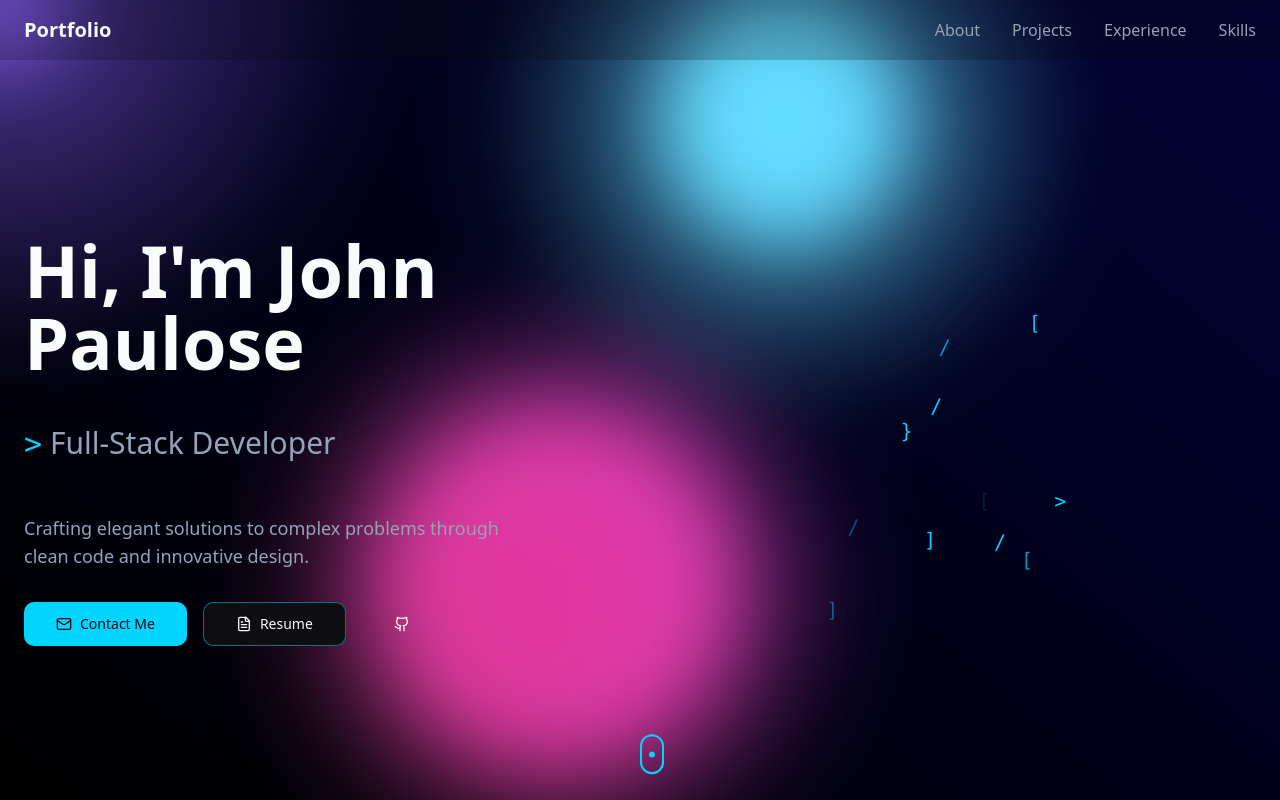
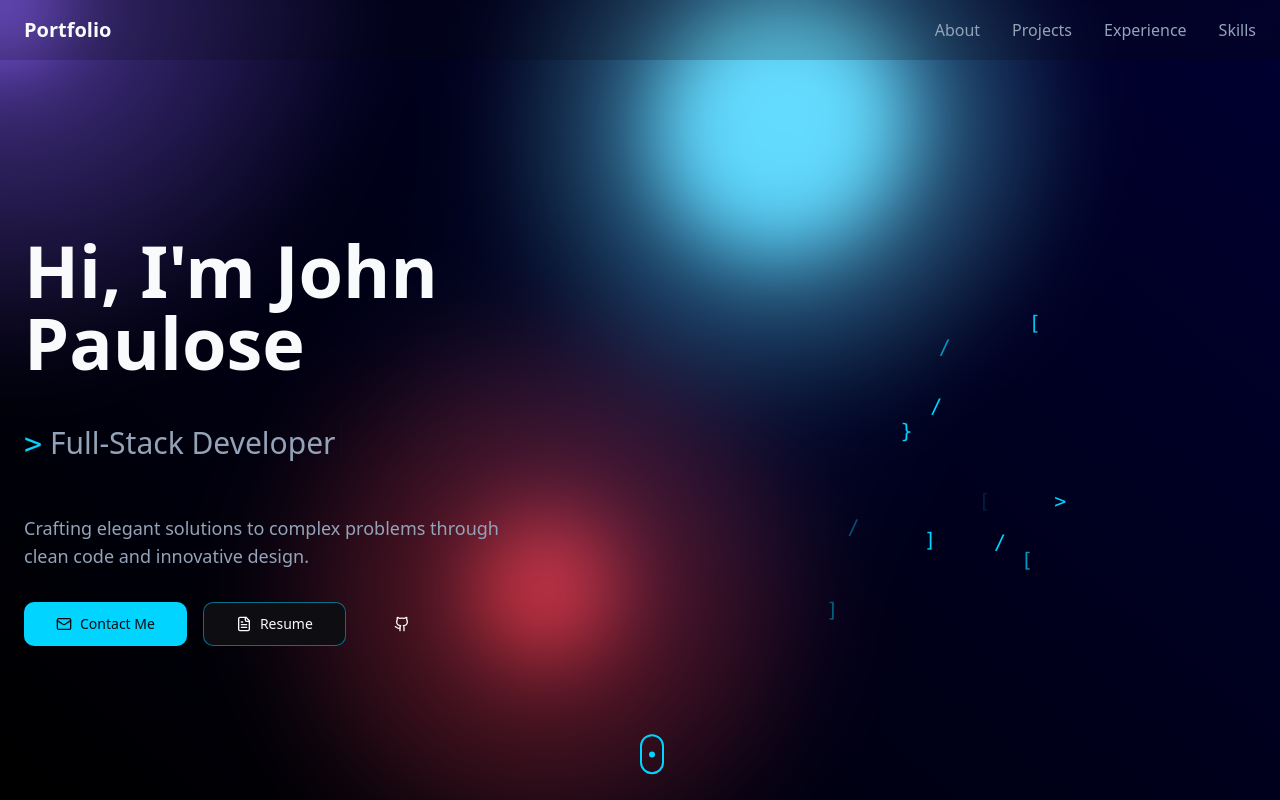
Before and after one commit to johnp2003/portofilo, a React (Vite) app: page / in a window 1280 px wide. Shown: the top 800 px of the page. Built offline with nearby package versions, Linux system fonts and the light colour scheme; the HTML template or start-up script is replaced by a standard one.

Commit message:
adjusted aceternity background

```diff
--- a/src/App.tsx
+++ b/src/App.tsx
@@ -16,7 +16,6 @@ const App = () => (
       <BrowserRouter>
         <Routes>
           <Route path="/" element={<Index />} />
-          {/* ADD ALL CUSTOM ROUTES ABOVE THE CATCH-ALL "*" ROUTE */}
           <Route path="*" element={<NotFound />} />
         </Routes>
       </BrowserRouter>
--- a/src/components/ui/background-gradient-animation.tsx
+++ b/src/components/ui/background-gradient-animation.tsx
@@ -120,7 +120,7 @@ export const BackgroundGradientAnimation = ({
       >
         <div
           className={cn(
-            `absolute [background:radial-gradient(circle_at_center,_var(--first-color)_0,_var(--first-color)_50%)_no-repeat]`,
+            `absolute [background:radial-gradient(circle_at_center,_rgba(var(--first-color),_0.10)_0,_rgba(var(--first-color),_0)_50%)_no-repeat]`,
             `[mix-blend-mode:var(--blending-value)] w-[var(--size)] h-[var(--size)] top-[calc(50%-var(--size)/2)] left-[calc(50%-var(--size)/2)]`,
             `[transform-origin:center_center]`,
             `animate-first`,
@@ -129,7 +129,7 @@ export const BackgroundGradientAnimation = ({
         ></div>
         <div
           className={cn(
-            `absolute [background:radial-gradient(circle_at_center,_rgba(var(--second-color),_0.8)_0,_rgba(var(--second-color),_0)_50%)_no-repeat]`,
+            `absolute [background:radial-gradient(circle_at_center,_rgba(var(--second-color),_0.07)_0,_rgba(var(--second-color),_0)_50%)_no-repeat]`,
             `[mix-blend-mode:var(--blending-value)] w-[var(--size)] h-[var(--size)] top-[calc(50%-var(--size)/2)] left-[calc(50%-var(--size)/2)]`,
             `[transform-origin:calc(50%-400px)]`,
             `animate-second`,
--- a/tailwind.config.ts
+++ b/tailwind.config.ts
@@ -1,152 +1,169 @@
-import type { Config } from "tailwindcss";
+import type { Config } from 'tailwindcss';
+import tailwindcssAnimate from 'tailwindcss-animate';
 
 export default {
-  darkMode: ["class"],
-  content: ["./pages/**/*.{ts,tsx}", "./components/**/*.{ts,tsx}", "./app/**/*.{ts,tsx}", "./src/**/*.{ts,tsx}"],
-  prefix: "",
+  darkMode: ['class'],
+  content: [
+    './pages/**/*.{ts,tsx}',
+    './components/**/*.{ts,tsx}',
+    './app/**/*.{ts,tsx}',
+    './src/**/*.{ts,tsx}',
+  ],
+  prefix: '',
   theme: {
     container: {
       center: true,
-      padding: "2rem",
+      padding: '2rem',
       screens: {
-        "2xl": "1400px",
+        '2xl': '1400px',
       },
     },
     extend: {
       colors: {
-        border: "hsl(var(--border))",
-        input: "hsl(var(--input))",
-        ring: "hsl(var(--ring))",
-        background: "hsl(var(--background))",
-        foreground: "hsl(var(--foreground))",
+        border: 'hsl(var(--border))',
+        input: 'hsl(var(--input))',
+        ring: 'hsl(var(--ring))',
+        background: 'hsl(var(--background))',
+        foreground: 'hsl(var(--foreground))',
         primary: {
-          DEFAULT: "hsl(var(--primary))",
-          foreground: "hsl(var(--primary-foreground))",
+          DEFAULT: 'hsl(var(--primary))',
+          foreground: 'hsl(var(--primary-foreground))',
         },
         secondary: {
-          DEFAULT: "hsl(var(--secondary))",
-          foreground: "hsl(var(--secondary-foreground))",
+          DEFAULT: 'hsl(var(--secondary))',
+          foreground: 'hsl(var(--secondary-foreground))',
         },
         destructive: {
-          DEFAULT: "hsl(var(--destructive))",
-          foreground: "hsl(var(--destructive-foreground))",
+          DEFAULT: 'hsl(var(--destructive))',
+          foreground: 'hsl(var(--destructive-foreground))',
         },
         muted: {
-          DEFAULT: "hsl(var(--muted))",
-          foreground: "hsl(var(--muted-foreground))",
+          DEFAULT: 'hsl(var(--muted))',
+          foreground: 'hsl(var(--muted-foreground))',
         },
         accent: {
-          DEFAULT: "hsl(var(--accent))",
-          foreground: "hsl(var(--accent-foreground))",
+          DEFAULT: 'hsl(var(--accent))',
+          foreground: 'hsl(var(--accent-foreground))',
         },
         popover: {
-          DEFAULT: "hsl(var(--popover))",
-          foreground: "hsl(var(--popover-foreground))",
+          DEFAULT: 'hsl(var(--popover))',
+          foreground: 'hsl(var(--popover-foreground))',
         },
         card: {
-          DEFAULT: "hsl(var(--card))",
-          foreground: "hsl(var(--card-foreground))",
+          DEFAULT: 'hsl(var(--card))',
+          foreground: 'hsl(var(--card-foreground))',
         },
         sidebar: {
-          DEFAULT: "hsl(var(--sidebar-background))",
-          foreground: "hsl(var(--sidebar-foreground))",
-          primary: "hsl(var(--sidebar-primary))",
-          "primary-foreground": "hsl(var(--sidebar-primary-foreground))",
-          accent: "hsl(var(--sidebar-accent))",
-          "accent-foreground": "hsl(var(--sidebar-accent-foreground))",
-          border: "hsl(var(--sidebar-border))",
-          ring: "hsl(var(--sidebar-ring))",
+          DEFAULT: 'hsl(var(--sidebar-background))',
+          foreground: 'hsl(var(--sidebar-foreground))',
+          primary: 'hsl(var(--sidebar-primary))',
+          'primary-foreground': 'hsl(var(--sidebar-primary-foreground))',
+          accent: 'hsl(var(--sidebar-accent))',
+          'accent-foreground': 'hsl(var(--sidebar-accent-foreground))',
+          border: 'hsl(var(--sidebar-border))',
+          ring: 'hsl(var(--sidebar-ring))',
         },
       },
       borderRadius: {
-        lg: "var(--radius)",
-        md: "calc(var(--radius) - 2px)",
-        sm: "calc(var(--radius) - 4px)",
+        lg: 'var(--radius)',
+        md: 'calc(var(--radius) - 2px)',
+        sm: 'calc(var(--radius) - 4px)',
       },
       keyframes: {
-        "accordion-down": {
+        'accordion-down': {
           from: {
-            height: "0",
+            height: '0',
           },
           to: {
-            height: "var(--radix-accordion-content-height)",
+            height: 'var(--radix-accordion-content-height)',
           },
         },
-        "accordion-up": {
+        'accordion-up': {
           from: {
-            height: "var(--radix-accordion-content-height)",
+            height: 'var(--radix-accordion-content-height)',
           },
           to: {
-            height: "0",
+            height: '0',
           },
         },
-        "float": {
-          "0%, 100%": { transform: "translateY(0px)" },
-          "50%": { transform: "translateY(-20px)" },
+        float: {
+          '0%, 100%': { transform: 'translateY(0px)' },
+          '50%': { transform: 'translateY(-20px)' },
         },
-        "pulse-glow": {
-          "0%, 100%": {
-            boxShadow: "0 0 20px hsl(190 100% 50% / 0.3)",
-            borderColor: "hsl(190 100% 50% / 0.5)"
+        'pulse-glow': {
+          '0%, 100%': {
+            boxShadow: '0 0 20px hsl(190 100% 50% / 0.3)',
+            borderColor: 'hsl(190 100% 50% / 0.5)',
           },
-          "50%": {
-            boxShadow: "0 0 40px hsl(190 100% 50% / 0.6)",
-            borderColor: "hsl(190 100% 50% / 1)"
+          '50%': {
+            boxShadow: '0 0 40px hsl(190 100% 50% / 0.6)',
+            borderColor: 'hsl(190 100% 50% / 1)',
           },
         },
-        "fade-in": {
-          "0%": { opacity: "0", transform: "translateY(20px)" },
-          "100%": { opacity: "1", transform: "translateY(0)" },
+        'fade-in': {
+          '0%': { opacity: '0', transform: 'translateY(20px)' },
+          '100%': { opacity: '1', transform: 'translateY(0)' },
         },
-        "slide-in-right": {
-          "0%": { transform: "translateX(100%)", opacity: "0" },
-          "100%": { transform: "translateX(0)", opacity: "1" },
+        'slide-in-right': {
+          '0%': { transform: 'translateX(100%)', opacity: '0' },
+          '100%': { transform: 'translateX(0)', opacity: '1' },
         },
-        "first": {
-          "0%": { transform: "translate(0px, 0px) rotate(0deg)" },
-          "33%": { transform: "translate(30px, -50px) rotate(120deg)" },
-          "66%": { transform: "translate(-20px, 20px) rotate(240deg)" },
-          "100%": { transform: "translate(0px, 0px) rotate(360deg)" },
+        first: {
+          '0%': { transform: 'translate(0px, 0px) rotate(0deg)' },
+          '33%': { transform: 'translate(30px, -50px) rotate(120deg)' },
+          '66%': { transform: 'translate(-20px, 20px) rotate(240deg)' },
+          '100%': { transform: 'translate(0px, 0px) rotate(360deg)' },
         },
-        "second": {
-          "0%": { transform: "translate(0px, 0px) rotate(0deg)" },
-          "33%": { transform: "translate(-50px, -30px) rotate(60deg)" },
-          "66%": { transform: "translate(50px, 50px) rotate(180deg)" },
-          "100%": { transform: "translate(0px, 0px) rotate(360deg)" },
+        second: {
+          '0%': { transform: 'translate(0px, 0px) rotate(0deg)' },
+          '33%': { transform: 'translate(-50px, -30px) rotate(60deg)' },
+          '66%': { transform: 'translate(50px, 50px) rotate(180deg)' },
+          '100%': { transform: 'translate(0px, 0px) rotate(360deg)' },
         },
-        "third": {
-          "0%": { transform: "translate(0px, 0px) rotate(0deg)" },
-          "33%": { transform: "translate(0px, 50px) rotate(90deg)" },
-          "66%": { transform: "translate(-30px, -40px) rotate(270deg)" },
-          "100%": { transform: "translate(0px, 0px) rotate(360deg)" },
+        third: {
+          '0%': { transform: 'translate(0px, 0px) rotate(0deg)' },
+          '33%': { transform: 'translate(0px, 50px) rotate(90deg)' },
+          '66%': { transform: 'translate(-30px, -40px) rotate(270deg)' },
+          '100%': { transform: 'translate(0px, 0px) rotate(360deg)' },
         },
-        "fourth": {
-          "0%": { transform: "translate(0px, 0px) rotate(0deg)" },
-          "33%": { transform: "translate(40px, 30px) rotate(150deg)" },
-          "66%": { transform: "translate(-40px, -30px) rotate(300deg)" },
-          "100%": { transform: "translate(0px, 0px) rotate(360deg)" },
+        fourth: {
+          '0%': { transform: 'translate(0px, 0px) rotate(0deg)' },
+          '33%': { transform: 'translate(40px, 30px) rotate(150deg)' },
+          '66%': { transform: 'translate(-40px, -30px) rotate(300deg)' },
+          '100%': { transform: 'translate(0px, 0px) rotate(360deg)' },
         },
-        "fifth": {
-          "0%": { transform: "translate(0px, 0px) rotate(0deg)" },
-          "33%": { transform: "translate(-30px, 40px) rotate(210deg)" },
-          "66%": { transform: "translate(20px, -30px) rotate(330deg)" },
-          "100%": { transform: "translate(0px, 0px) rotate(360deg)" },
+        fifth: {
+          '0%': { transform: 'translate(0px, 0px) rotate(0deg)' },
+          '33%': { transform: 'translate(-30px, 40px) rotate(210deg)' },
+          '66%': { transform: 'translate(20px, -30px) rotate(330deg)' },
+          '100%': { transform: 'translate(0px, 0px) rotate(360deg)' },
+        },
+        'background-gradient': {
+          '0%, 100%': {
+            'background-size': '200% 200%',
+            'background-position': 'left center',
+          },
+          '50%': {
+            'background-size': '200% 200%',
+            'background-position': 'right center',
+          },
         },
       },
       animation: {
-        "accordion-down": "accordion-down 0.2s ease-out",
-        "accordion-up": "accordion-up 0.2s ease-out",
-        "float": "float 6s ease-in-out infinite",
-        "pulse-glow": "pulse-glow 2s ease-in-out infinite",
-        "fade-in": "fade-in 0.6s ease-out",
-        "slide-in-right": "slide-in-right 0.5s ease-out",
-        "first": "first 30s linear infinite",
-        "second": "second 40s linear infinite",
-        "third": "third 35s linear infinite",
-        "fourth": "fourth 45s linear infinite",
-        "fifth": "fifth 50s linear infinite",
+        'accordion-down': 'accordion-down 0.2s ease-out',
+        'accordion-up': 'accordion-up 0.2s ease-out',
+        float: 'float 6s ease-in-out infinite',
+        'pulse-glow': 'pulse-glow 2s ease-in-out infinite',
+        'fade-in': 'fade-in 0.6s ease-out',
+        'slide-in-right': 'slide-in-right 0.5s ease-out',
+        first: 'first 30s linear infinite',
+        second: 'second 40s linear infinite',
+        third: 'third 35s linear infinite',
+        fourth: 'fourth 45s linear infinite',
+        fifth: 'fifth 50s linear infinite',
+        'background-gradient': 'background-gradient 8s ease-in-out infinite',
       },
     },
   },
-  plugins: [require("tailwindcss-animate")],
+  plugins: [tailwindcssAnimate],
 } satisfies Config;
```
